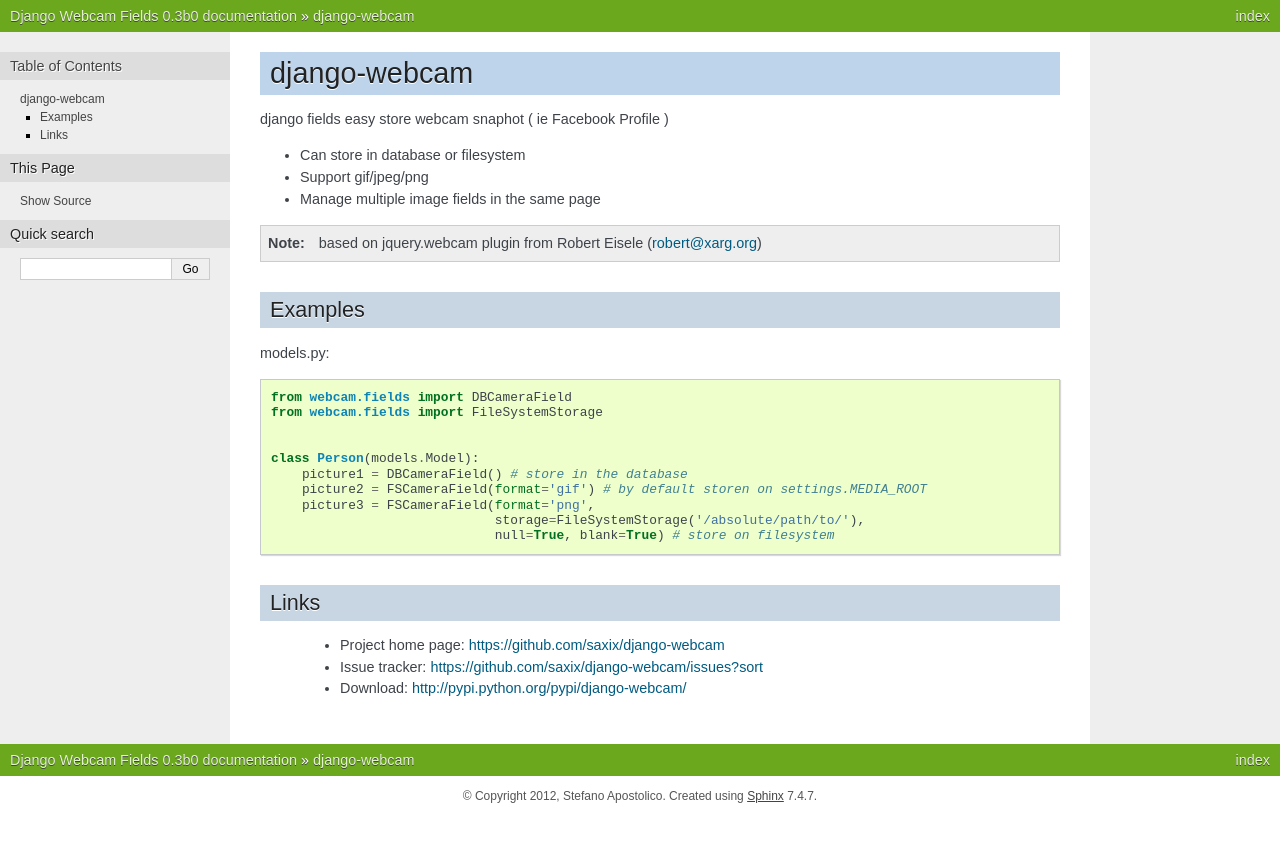
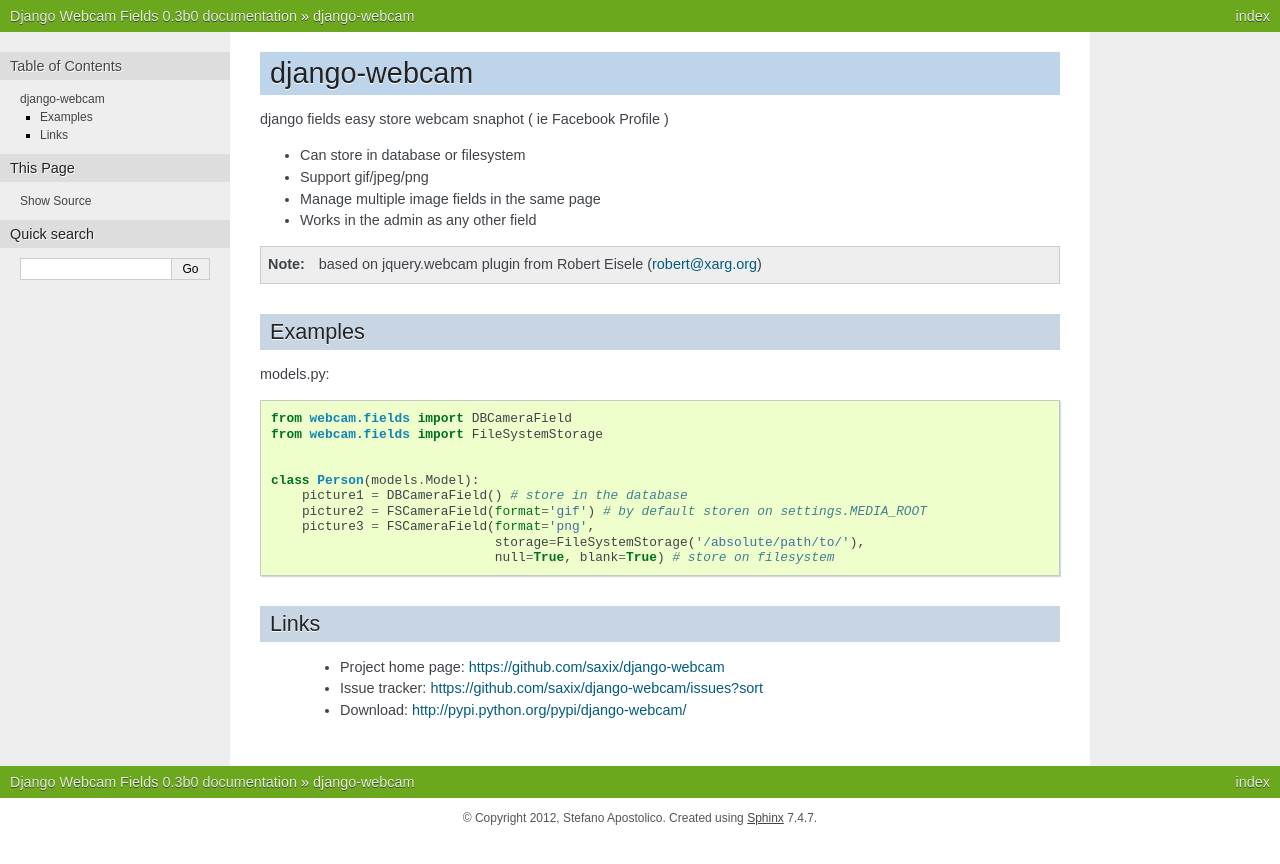
Before and after one commit to saxix/django-webcam, a Sphinx documentation site: the page built from docs/source/index.rst, in a window 1280 px wide. Shown: the top 864 px of the page. Built offline with Sphinx 7.4.7, drawn with Linux system fonts in a browser that asks for light colours.

Commit message:
updated docs

```diff
--- a/docs/source/index.rst
+++ b/docs/source/index.rst
@@ -10,7 +10,7 @@
 * Can store in database or filesystem
 * Support gif/jpeg/png
 * Manage multiple image fields in the same page
-
+* Works in the admin as any other field
 
 .. note:: based on jquery.webcam plugin from Robert Eisele (robert@xarg.org)
 
```
